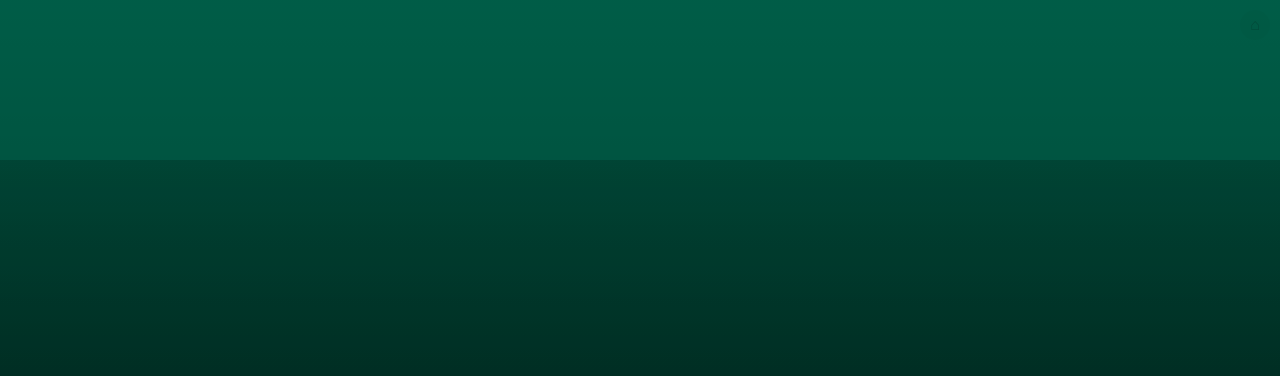
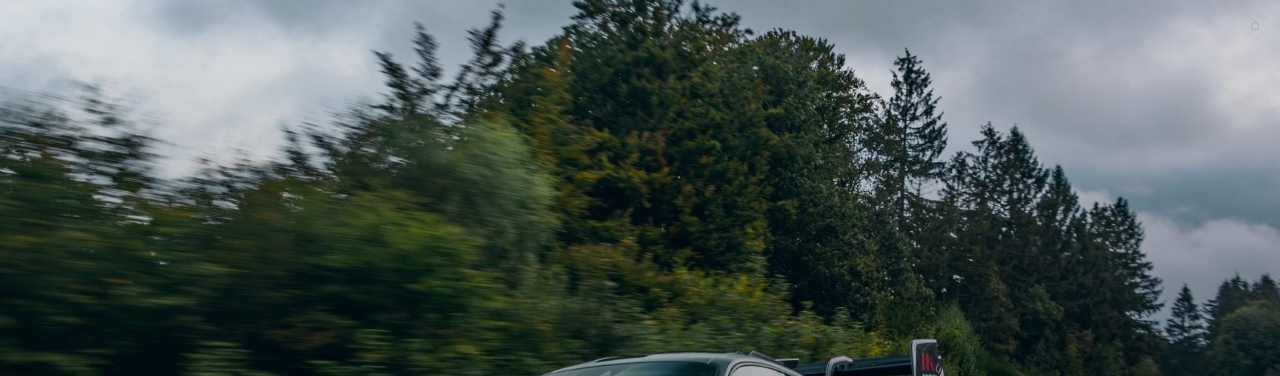
Before and after one commit to ArsenZar/soft-scroll-slider, a plain HTML site: page dtos/4.html in a window 1280 px wide. Shown: the top 376 px of the page. Drawn offline with Linux system fonts and the light colour scheme.

Commit message:
optimize photo (fix path 0.2v)

```diff
--- a/dtos/4.html
+++ b/dtos/4.html
@@ -52,7 +52,7 @@
             rgba(0, 0, 0, 0.1),
             rgba(0, 0, 0, 0.5)
             ),
-            url("./images/porsh.jpeg");
+            url("../images/porsh.jpeg");
         }
         .s2{
             z-index: 99;
@@ -62,7 +62,7 @@
             rgba(0, 0, 0, 0.1),
             rgba(0, 0, 0, 0.5)
             ),
-            url("./images/audi.jpeg");
+            url("../images/audi.jpeg");
 
         }
         .s3{
@@ -73,7 +73,7 @@
             rgba(0, 0, 0, 0.1),
             rgba(0, 0, 0, 0.5)
             ),
-            url("./images/bmw.jpg");
+            url("../images/bmw.jpg");
         }
         .hideBgSection{
             top: 20vh;
```
